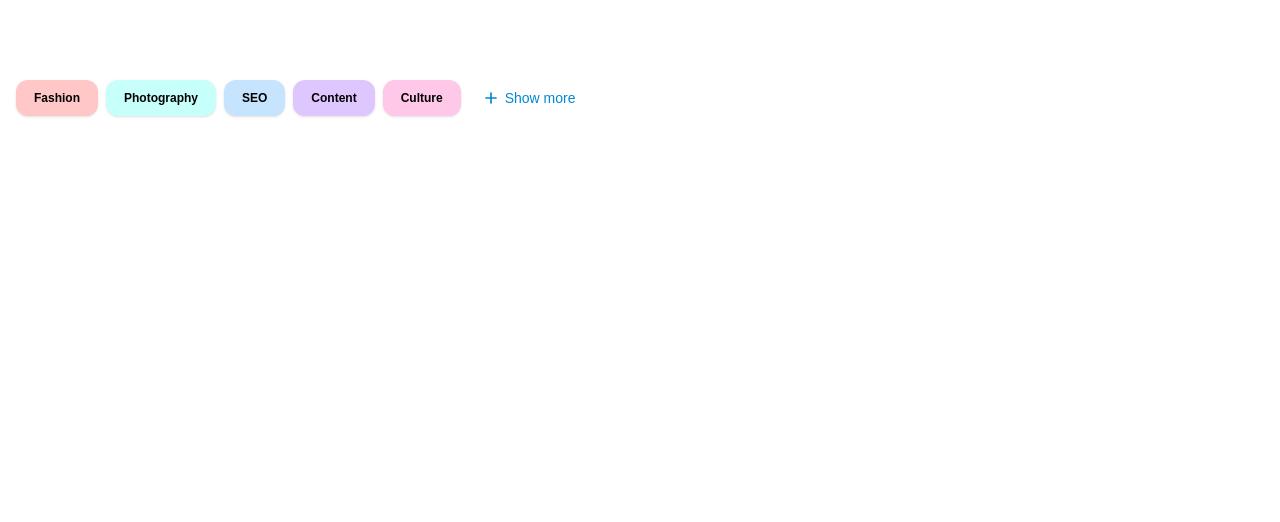
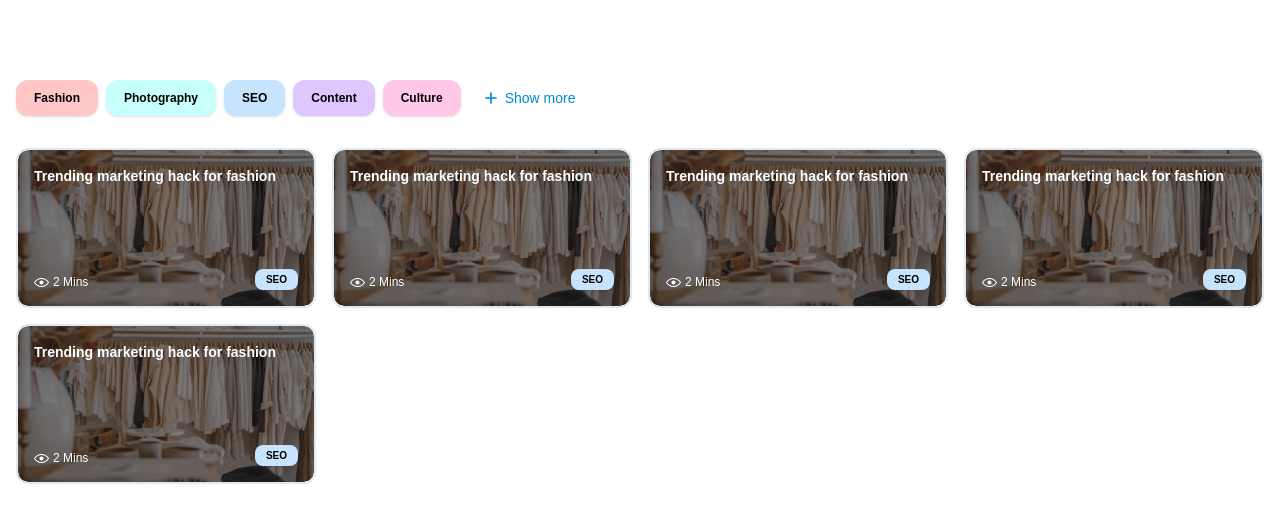
Before and after one commit to juheedhone/prasad-blog, a Next.js app: page / in a window 1280 px wide. Shown: the top 522 px of the page. Built offline with nearby package versions, Linux system fonts and the light colour scheme.

Commit message:
Entire Card dialog Trigger.

```diff
--- a/src/app/page.tsx
+++ b/src/app/page.tsx
@@ -1,3 +1,5 @@
+import Article from "@/components/Article";
+import ArticleDialog from "@/components/ArticleDialog";
 import Badge from "@/components/Badge";
 import ShowMoreButton from "@/components/ShowMoreButton";
 
@@ -19,13 +21,23 @@ const Page = () => {
         <ShowMoreButton />
       </div>
       {/* Cards */}
-      {/* <div className="grid grid-cols-1 sm:grid-cols-2 md:grid-cols-3 lg:grid-cols-4 gap-4">
-        <Article heading="Trending marketing hack for fashion" time={2} />
-        <Article heading="Trending marketing hack for fashion" time={2} />
-        <Article heading="Trending marketing hack for fashion" time={2} />
-        <Article heading="Trending marketing hack for fashion" time={2} />
-        <Article heading="Trending marketing hack for fashion" time={2} />
-      </div> */}
+      <div className="grid grid-cols-1 sm:grid-cols-2 md:grid-cols-3 lg:grid-cols-4 gap-4">
+        <ArticleDialog>
+          <Article heading="Trending marketing hack for fashion" time={2} />
+        </ArticleDialog>
+        <ArticleDialog>
+          <Article heading="Trending marketing hack for fashion" time={2} />
+        </ArticleDialog>
+        <ArticleDialog>
+          <Article heading="Trending marketing hack for fashion" time={2} />
+        </ArticleDialog>
+        <ArticleDialog>
+          <Article heading="Trending marketing hack for fashion" time={2} />
+        </ArticleDialog>
+        <ArticleDialog>
+          <Article heading="Trending marketing hack for fashion" time={2} />
+        </ArticleDialog>
+      </div>
 
       {/* search Input */}
       {/* <SearchInput /> */}
--- /dev/null
+++ b/src/components/ArticleDialog.tsx
@@ -0,0 +1,16 @@
+import type { ReactNode } from "react";
+import { Dialog, DialogContent, DialogTrigger } from "./ui/dialog";
+
+interface Props {
+  children: ReactNode;
+}
+const ArticleDialog = ({ children }: Props) => {
+  return (
+    <Dialog>
+      <DialogTrigger asChild>{children}</DialogTrigger>
+      <DialogContent className="sm:max-w-[425px]">hgfh</DialogContent>
+    </Dialog>
+  );
+};
+
+export default ArticleDialog;
--- a/src/components/ShowMoreButton.tsx
+++ b/src/components/ShowMoreButton.tsx
@@ -9,7 +9,7 @@ const ShowMoreButton = () => {
       <img src="/add.svg" alt="" />
       Show more
     </Button>
-  );
+   );
 };
 
 export default ShowMoreButton;
--- a/src/components/SmallBadge.tsx
+++ b/src/components/SmallBadge.tsx
@@ -2,7 +2,7 @@ import { Badge } from "./ui/badge";
 
 const DialogBadge = () => {
   return (
-    <Badge className="bg-[#C7E4FF] text-black text-[10px] rounded-lg">
+    <Badge className="bg-[#C7E4FF] text-black text-[10px] hover:bg-[#C7E4FF] rounded-lg">
       SEO
     </Badge>
   );
```
